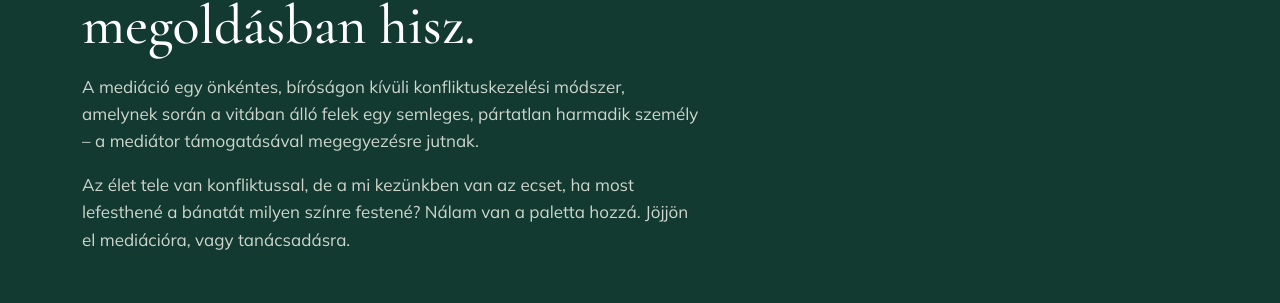
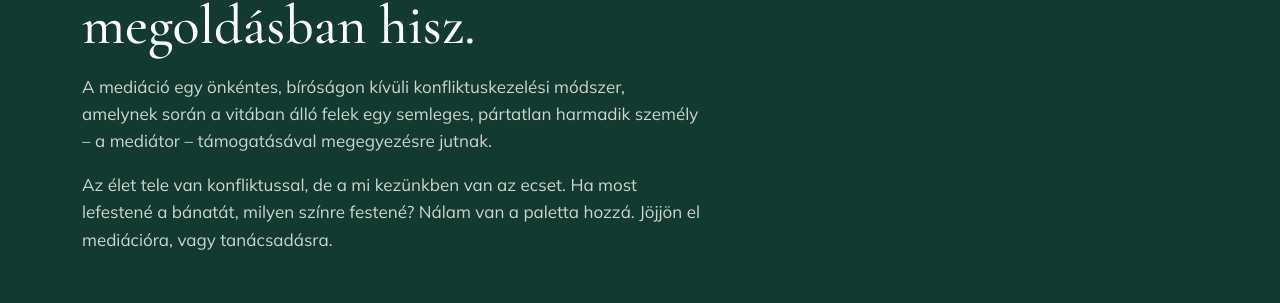
Before and after one commit to gincsikeg/mediator, a React (Vite) app: page /rolam in a window 1280 px wide. Shown: the part 265-568 px from the top of the page. Built offline with nearby package versions, Linux system fonts and the light colour scheme.

Commit message:
Rólam oldal: írásjel-javítások

```diff
--- a/src/pages/About.jsx
+++ b/src/pages/About.jsx
@@ -17,11 +17,11 @@ export default function About() {
           <p>
             A mediáció egy önkéntes, bíróságon kívüli konfliktuskezelési módszer,
             amelynek során a vitában álló felek egy semleges, pártatlan harmadik
-            személy – a mediátor támogatásával megegyezésre jutnak.
+            személy – a mediátor – támogatásával megegyezésre jutnak.
           </p>
           <p>
-            Az élet tele van konfliktussal, de a mi kezünkben van az ecset, ha most
-            lefesthené a bánatát milyen színre festené? Nálam van a paletta hozzá.
+            Az élet tele van konfliktussal, de a mi kezünkben van az ecset. Ha most
+            lefestené a bánatát, milyen színre festené? Nálam van a paletta hozzá.
             Jöjjön el mediációra, vagy tanácsadásra.
           </p>
         </div>
```
